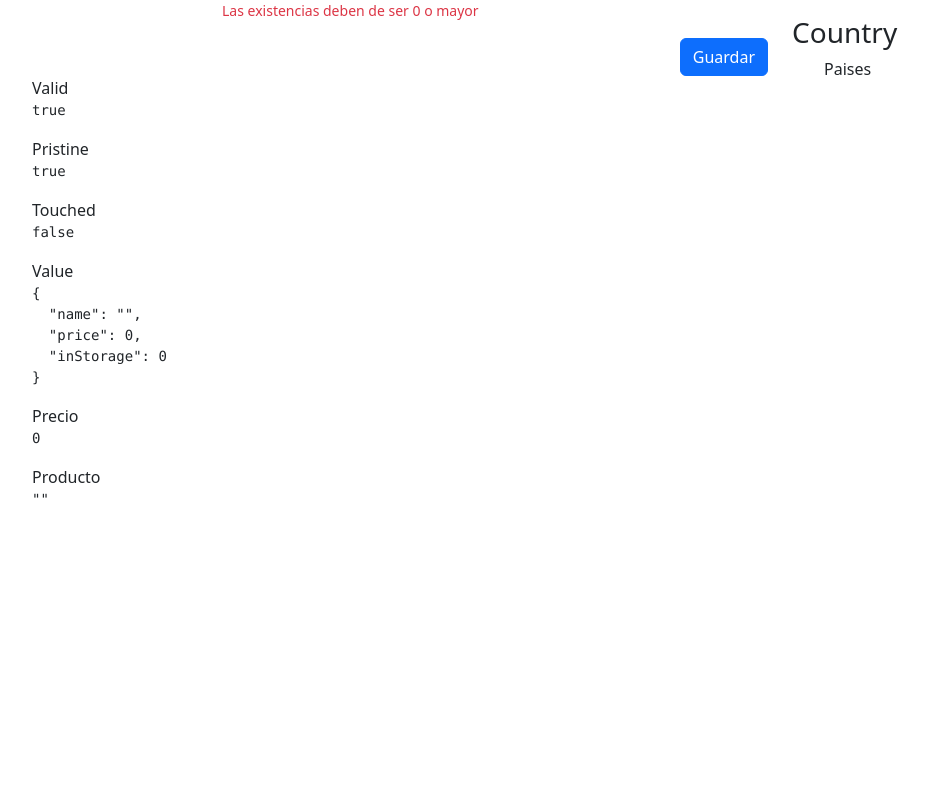
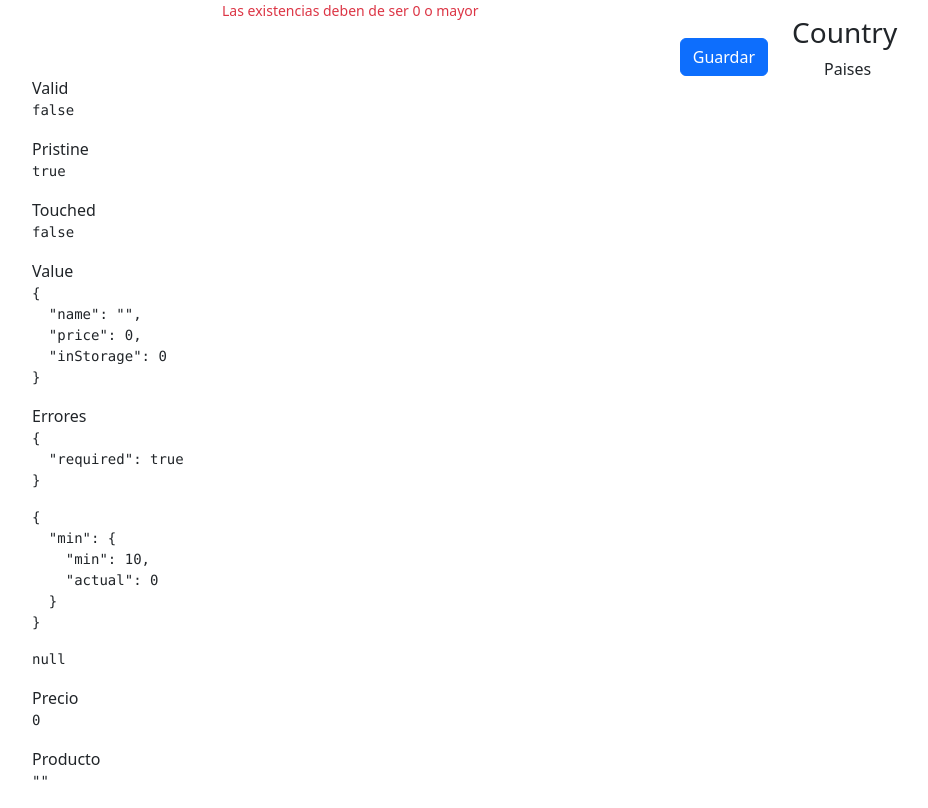
Before and after one commit to a22300241/pipes-uncommon-app, an Angular app: page /reactive/basic in a window 1280 px wide. Shown: the part 315-1123 px from the top of the page, without its empty margins (50-978 px from the left). Before the commit the page ends 841 px from the top, so only its background shows below. Built offline with nearby package versions, Linux system fonts and the light colour scheme.

Commit message:
feat: add error display for form controls in basic page component

```diff
--- a/src/app/reactive/pages/basic-page/basic-page.component.html
+++ b/src/app/reactive/pages/basic-page/basic-page.component.html
@@ -88,6 +88,11 @@
         <span>Value</span>
         <pre>{{myForm.value| json }}</pre>
 
+        <span>Errores</span>
+        <pre>{{myForm.controls["name"].errors| json }}</pre>
+        <pre>{{myForm.controls["price"].errors| json }}</pre>
+        <pre>{{myForm.controls["inStorage"].errors| json }}</pre>
+
         <span>Precio</span>
         <pre>{{myForm.controls.price.value| json }}</pre>
 
--- a/src/app/reactive/pages/basic-page/basic-page.component.ts
+++ b/src/app/reactive/pages/basic-page/basic-page.component.ts
@@ -1,6 +1,6 @@
 import { JsonPipe } from '@angular/common';
-import { Component } from '@angular/core';
-import { FormControl, FormGroup, ReactiveFormsModule } from '@angular/forms';
+import { Component, inject } from '@angular/core';
+import { FormBuilder, FormControl, FormGroup, ReactiveFormsModule, Validators } from '@angular/forms';
 
 @Component({
   selector: 'app-basic-page',
@@ -8,9 +8,15 @@
   templateUrl: './basic-page.component.html',
 })
 export class BasicPageComponent {
-  myForm = new FormGroup({
-    name: new FormControl(''),
-    price: new FormControl(0),
-    inStorage: new FormControl(0),
+  private fb=inject(FormBuilder)
+  myForm=this.fb.group({
+    name: ['',[Validators.required, Validators.minLength(3)],],
+    price: [0, [Validators.required, Validators.min(10)]],
+    inStorage: [0, [Validators.required, Validators.min(0)]],
   })
+  //myForm = new FormGroup({
+  //  name: new FormControl(''),
+  //  price: new FormControl(0),
+  //  inStorage: new FormControl(0),
+  //})
  }
```
